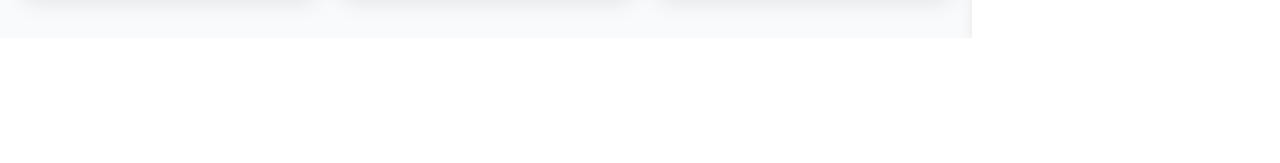
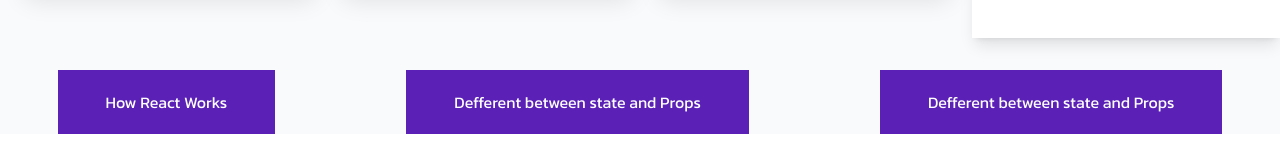
Before and after one commit to coddermoon/active-club, a React (Create React App) app: page / in a window 1280 px wide. Shown: the part 1398-1561 px from the top of the page. Before the commit the page ends 1436 px from the top, so only its background shows below. Built offline with nearby package versions, Linux system fonts and the light colour scheme.

Commit message:
add question object

```diff
--- /dev/null
+++ b/src/components/Accordion/Accordion.js
@@ -0,0 +1,32 @@
+import React from 'react';
+
+const Accordion = () => {
+
+    const question= [
+        {
+            question:"How React Works",
+            Ans:"React uses a declarative paradigm that makes it easier to reason about your application and aims to be both efficient and flexible. It designs simple views for each state in your application, and React will efficiently update and render just the right component when your data changes. A React application is made of multiple components, each responsible for rendering a small, reusable piece of HTML. Components can be nested within other components to allow complex applications to be built out of simple building blocks. A component may also maintain an internal state for example, a TabList component may store a variable corresponding to the currently open tab. React is a declarative, efficient, and flexible JavaScript library for building user interfaces. ReactJS is an open-source, component-based front end library responsible only for the view layer of the application. It is maintained by Facebook."
+        },
+        {
+            question:"Defferent between state and Props",
+            Ans:"The state is an updatable structure that is used to contain data or information about the component and can change over time. The change in state can happen as a response to user action or system event. It is the heart of the react component which determines the behavior of the component and how it will render. A state must be kept as simple as possible. It represents the component's local state or information. It can only be accessed or modified inside the component or by the component directly. Props are read-only components. It is an object which stores the value of attributes of a tag and work similar to the HTML attributes. It allows passing data from one component to other components. It is similar to function arguments and can be passed to the component the same way as arguments passed in a function. Props are immutable so we cannot modify the props from inside the component."
+        },
+        {
+            question:"Defferent between state and Props",
+
+            Ans:"If we pass dependencies to useEffect hook, then useEffect will executed every time when the variables which we passed to dependency array . We should useEffect, when your component depends on the outside world data, and we can not guarantee that data will come or not (maybe the server is down there). So, Instead of throwing errors and stop other components from being rendered, move them into useEffect hook. If we pass an empty array to useEffect then our component will be rendered for first time when a component is rendered. To re-call useEffect hook we have to refresh our page. With useEffect, you can handle lifecycle events directly inside function components. Namely, three of them: componentDidMount, componentDidUpdate, and componentWillUnmount"
+        }
+    ]
+
+    return (
+
+        <div className='flex justify-around gap-4'>
+            {
+                question.map(ques=><button className='bg-violet-800 py-5 px-12 text-white font-xl  '>{ques.question}</button>)
+            }
+
+        </div>
+    );
+};
+
+export default Accordion;
--- a/src/components/Main/Main.js
+++ b/src/components/Main/Main.js
@@ -1,38 +1,30 @@
-
 import React, { useEffect, useState } from "react";
+import Accordion from "../Accordion/Accordion";
 import Details from "../Details/Details";
 import Subjects from "../Subjects/Subjects";
 
+const Main = () => {
+  // load data
+  const [addDuration, setAddDuration] = useState([]);
+  const [subjects, setSubjects] = useState([]);
+  useEffect(() => {
+    fetch("./data/data.json")
+      .then((res) => res.json())
+      .then((data) => setSubjects(data));
+  }, []);
 
-const Main = () => {
+  const handleAddBtn = (dur) => {
+    const newDurArr = [...addDuration, dur];
 
-
-
-// load data
-const [addDuration,setAddDuration]= useState([])
-const [subjects,setSubjects]= useState([])
-useEffect(()=>{
-  fetch('./data/data.json')
-  .then(res=>res.json())
-  .then(data =>setSubjects(data))
-
-},[])
-
-
-const handleAddBtn = (dur)=>{
-
-  const newDurArr = [...addDuration,dur]
-
-
-  setAddDuration(newDurArr)
-
-
-}
-const totalAdded = addDuration.reduce((partial,current)=>partial+current,0)
-
-
+    setAddDuration(newDurArr);
+  };
+  const totalAdded = addDuration.reduce(
+    (partial, current) => partial + current,
+    0
+  );
 
   return (
+    <>
       <div className="main grid  grid-cols-12 gap-4">
         <div className="content col-span-9">
           <Subjects
@@ -42,12 +34,15 @@
           />
         </div>
         <div className="aside bg-white shadow-lg p-5 col-span-3">
-        <Details
-       totalAdded={totalAdded}
-
-        />
+          <Details totalAdded={totalAdded} />
+          <div className="block"></div>
         </div>
       </div>
+
+      <div className="my-8">
+      <Accordion/>
+      </div>
+    </>
   );
 };
 
```
Lines whose indentation alone changed are shown as unchanged.
